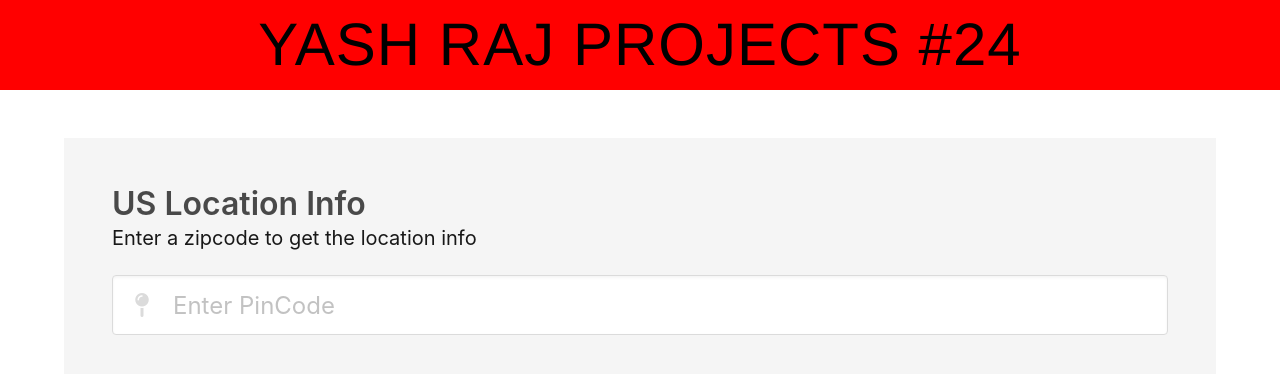
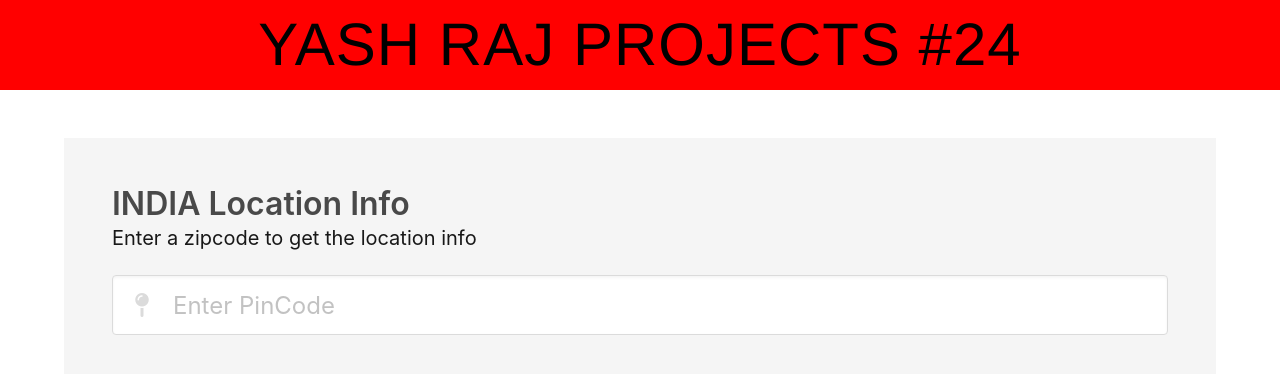
Before and after one commit to Y4shr4j/pincode, a plain HTML site: page index.html in a window 1280 px wide. Drawn offline with nearby package versions, Linux system fonts and the light colour scheme.

Commit message:
second commit

```diff
--- a/index.html
+++ b/index.html
@@ -25,7 +25,7 @@
 <body>
   <h1 class="heading">YASH RAJ PROJECTS #24</h1>
     <section class="hero hero-body is-light mt-6 container">
-        <h1 class="title">US Location Info</h1>
+        <h1 class="title">INDIA Location Info</h1>
         <h2 class="subtitle">Enter a zipcode to get the location info</h2>
         <form id="zipForm">
           <div class="field">
```
